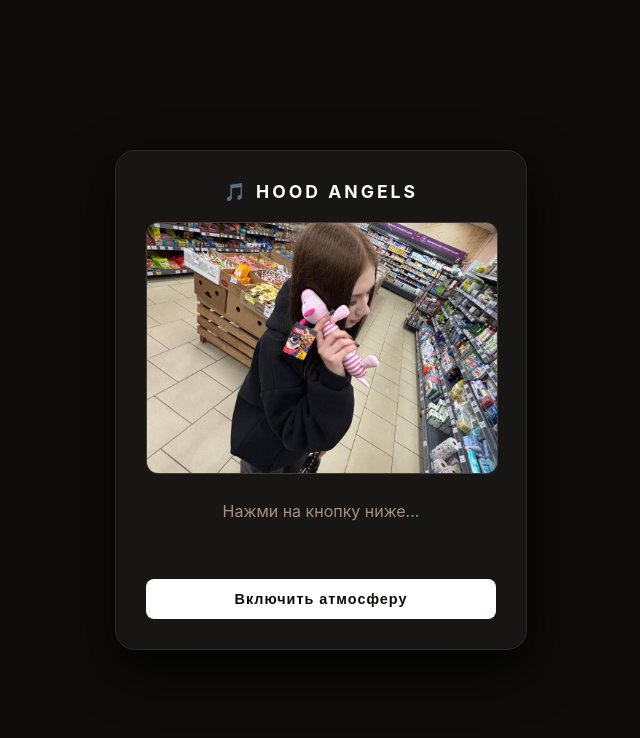
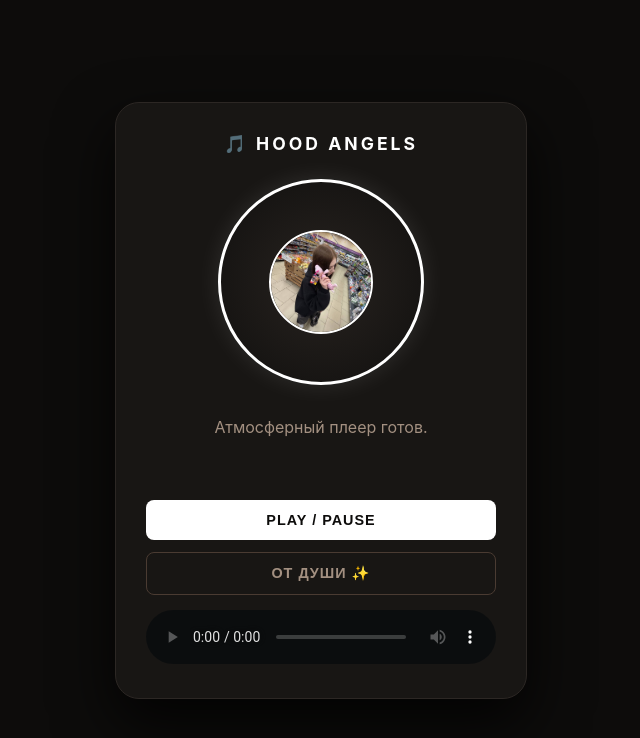
Before and after one commit to kolavasileyski777-hub/for-friend, a plain HTML site: page index.html in a window 1280 px wide. Shown: the whole page, without its empty margins (319-959 px from the left). Drawn offline with Linux system fonts and the light colour scheme.

Commit message:
Update index.html

```diff
--- a/index.html
+++ b/index.html
@@ -14,60 +14,87 @@
             justify-content: center;
             height: 100vh;
             margin: 0;
+            overflow: hidden;
         }
         .card {
             background: #181614;
             padding: 30px;
-            border-radius: 20px;
+            border-radius: 24px;
             border: 1px solid #2c2724;
             text-align: center;
             width: 350px;
-            box-shadow: 0 20px 50px rgba(0,0,0,0.8);
+            box-shadow: 0 25px 60px rgba(0,0,0,0.8);
         }
         .title {
             font-size: 1.1rem;
             letter-spacing: 3px;
             font-weight: bold;
             text-transform: uppercase;
-            margin-bottom: 20px;
-        }
-        .photo-frame {
-            width: 100%;
-            height: 250px;
-            border-radius: 12px;
-            background: #231f1c;
-            border: 1px solid #4a3b32;
-            overflow: hidden;
             margin-bottom: 25px;
         }
-        .photo-frame img {
-            width: 100%;
-            height: 100%;
+        .vinyl-container {
+            width: 200px;
+            height: 200px;
+            border-radius: 50%;
+            background: radial-gradient(circle, #0d0c0b 20%, #231f1c 21%, #100f0e 100%);
+            margin: 0 auto 30px;
+            border: 3px solid #ffffff;
+            box-shadow: 0 0 25px rgba(255, 255, 255, 0.1);
+            display: flex;
+            align-items: center;
+            justify-content: center;
+            overflow: hidden;
+            transition: transform 0.3s ease;
+        }
+        .vinyl-container img {
+            width: 50%;
+            height: 50%;
+            border-radius: 50%;
             object-fit: cover;
+            border: 2px solid #ffffff;
+        }
+        @keyframes rotateVinyl {
+            from { transform: rotate(0deg); }
+            to { transform: rotate(360deg); }
         }
         .message-box {
             font-size: 1rem;
             line-height: 1.5;
             color: #a39081;
             min-height: 60px;
-            margin-bottom: 20px;
-            transition: all 0.5s ease;
+            margin-bottom: 25px;
+            transition: color 0.5s ease;
+        }
+        .controls {
+            display: flex;
+            flex-direction: column;
+            gap: 12px;
         }
         .btn {
             background: #ffffff;
             color: #0d0c0b;
             border: none;
-            padding: 12px 28px;
+            padding: 12px;
             font-size: 0.9rem;
             font-weight: bold;
             letter-spacing: 1px;
             border-radius: 8px;
             cursor: pointer;
-            width: 100%;
+            transition: 0.2s;
         }
         .btn:hover {
             background: #a39081;
             color: #ffffff;
+        }
+        .btn-text {
+            background: transparent;
+            border: 1px solid #4a3b32;
+            color: #a39081;
+        }
+        audio {
+            width: 100%;
+            margin-top: 15px;
+            filter: invert(1) hue-rotate(180deg); /* Делает стандартный плеер темным */
         }
     </style>
 </head>
@@ -76,27 +103,45 @@
     <div class="card">
         <div class="title">🎵 HOOD ANGELS</div>
 
-        <div class="photo-frame">
+        <div class="vinyl-container" id="vinyl-disc">
             <img src="photo.jpg" alt="Photo">
         </div>
 
-        <div id="text-space" class="message-box">Нажми на кнопку ниже...</div>
+        <div id="text-space" class="message-box">Атмосферный плеер готов.</div>
 
-        <button class="btn" onclick="openCard()">Включить атмосферу</button>
+        <div class="controls">
+            <button class="btn" onclick="togglePlay()">PLAY / PAUSE</button>
+            <button class="btn btn-text" onclick="showText()">ОТ ДУШИ ✨</button>
+        </div>
+
+        <audio id="my-track" src="music.mp3" controls></audio>
     </div>
 
-    <audio id="my-track" src="music.mp3"></audio>
+    <script>
+        const player = document.getElementById('my-track');
+        const disc = document.getElementById('vinyl-disc');
 
-    <script>
-        function openCard() {
-            const player = document.getElementById('my-track');
-            player.play();
-
+        function togglePlay() {
+            if (player.paused) {
+                player.play();
+                disc.style.animation = "rotateVinyl 4s linear infinite";
+                document.getElementById('text-space').innerText = "Трек играет... 🎧";
+            } else {
+                player.pause();
+                disc.style.animation = "none";
+                document.getElementById('text-space').innerText = "Пауза.";
+            }
+        }function showText() {
             document.getElementById('text-space').innerHTML =
-                "Рад, что мы дружим. Ты суперская, умная и с тобой всегда весело поугарать. Оставайся такой же крутой и резкой! ☕✨";
-
+                "Рад, что мы дружим. Ты веселая и умная, с тобой всегда хорошо. Оставайся такой же крутой и энергичной";
             document.getElementById('text-space').style.color = '#ffffff';
         }
+
+        // Если музыка кончится, пластинка остановится
+        player.onended = function() {
+            disc.style.animation = "none";
+            document.getElementById('text-space').innerText = "Трек завершен.";
+        };
     </script>
 
 </body>
```
